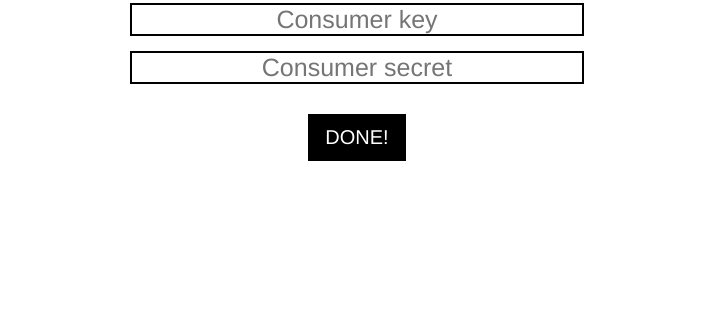
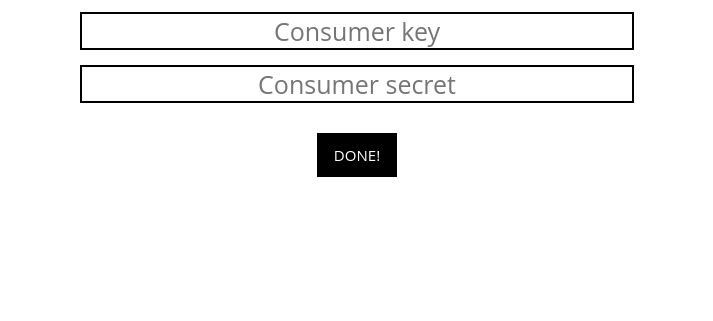
Before and after one commit to UniTwit/uni.js, a plain HTML site: page public/pages/install.html in a window 1280 px wide. Shown: the part 479-800 px from the top of the page, without its empty margins (283-996 px from the left). Drawn offline with Linux system fonts and the light colour scheme; files that its build step writes are made by us from their sources; files whose address does not match are found by name.

Commit message:
Minimize font size of description

```diff
--- a/public/skins/uni/css/installer.css
+++ b/public/skins/uni/css/installer.css
@@ -1,13 +1,8 @@
-@font-face {
-    font-family: 'QuaverSans';
-    src: url('../fonts/QuaverSans.otf') format('opentype');
-}
-
 *{
 	margin: 0;
 	padding: 0;
-	font-family: Helvetica, arial, freesans, clean, sans-serif;
-	font-size: 20px;
+	font-family: 'Open Sans',Helvetica,Arial,sans-serif;
+	font-size: 15px;
 }
 
 section{
@@ -42,7 +37,7 @@ h2{
 }
 
 p{
-	padding-left: 13px;
+	padding-left: 15px;
 }
 
 input{
@@ -50,7 +45,7 @@ input{
 	border: 2px solid black;
 	margin: auto;
 	margin-top: 15px;
-	width: 450px;
+	width: 550px;
 	font-size: 25px;
 	text-align: center;
 	outline: none;
```
